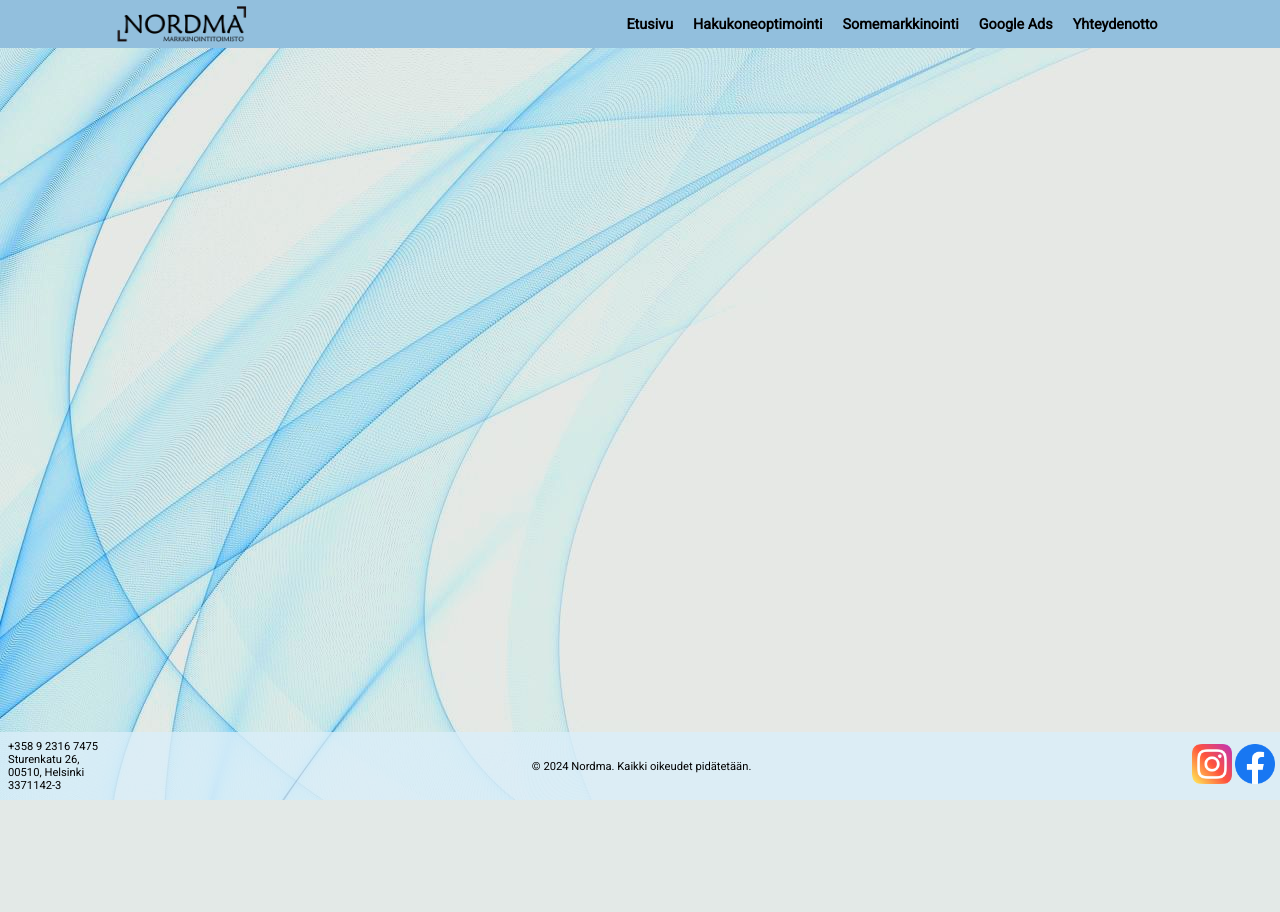
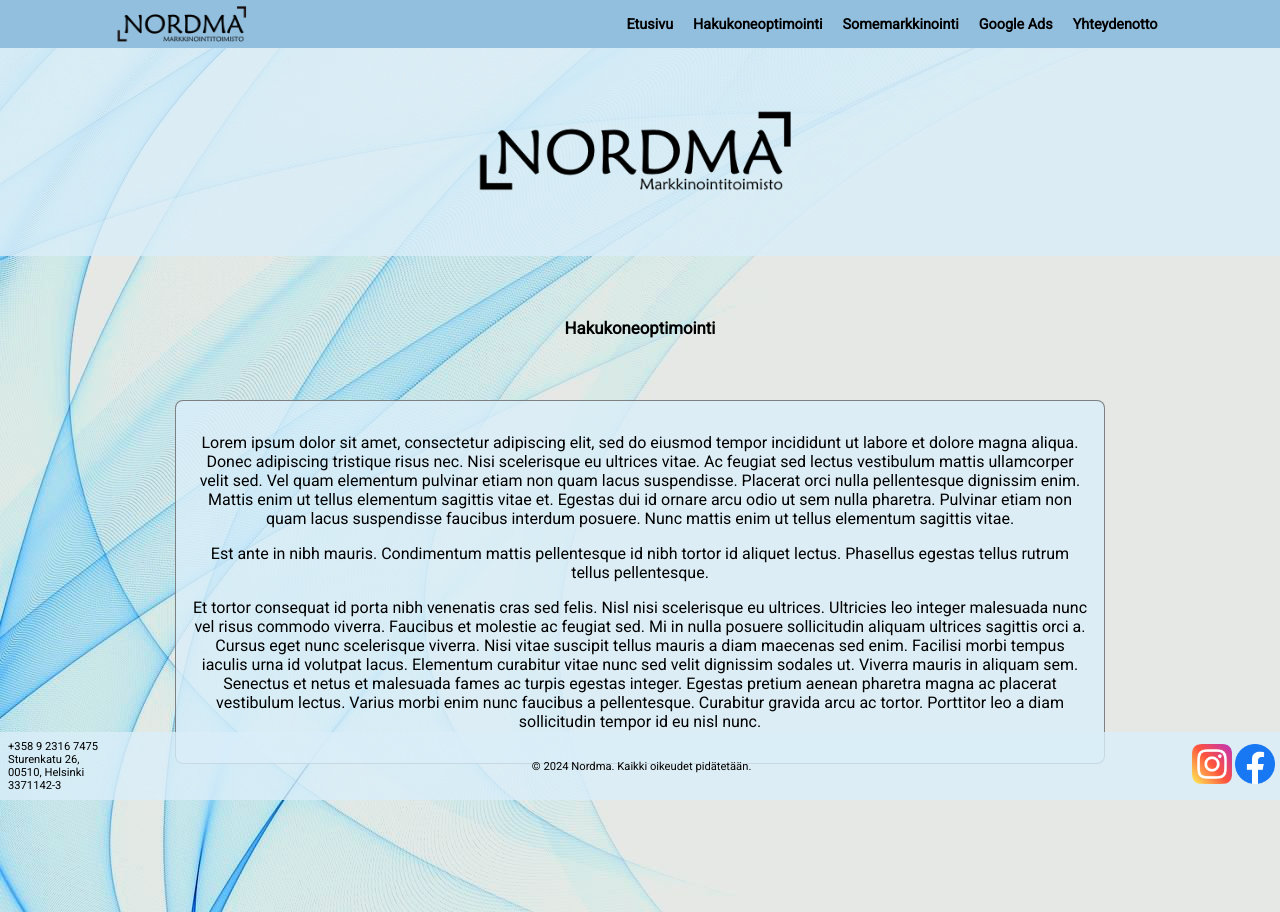
Before and after one commit to Wntri/html_css, a PHP site: page /hakukoneoptimointi.html in a window 1280 px wide. Before the commit the page ends 800 px from the top, so only its background shows below. Run offline with PHP 8.4, Linux system fonts and the light colour scheme.

Commit message:
Hakukoneoptimointi sivun sisältö.
Luotu sivulle sisältöä vaativat elementit. article-head sekä article.

bigbox otettu suoraan etusivulta. Tarvitsee muokata google seo kuva logon tilalle.

```diff
--- a/hakukoneoptimointi.html
+++ b/hakukoneoptimointi.html
@@ -50,9 +50,28 @@
     </header>
 
     <main>
+        <div class="big-box">
+            <img src="img/nordma-header-1980x480-transparent.webp" alt="Nordma Header">
+        </div>
+        <section class="article-head">
+            <h2>Hakukoneoptimointi</h2>
+        </section>
 
-        <section>
+        <section class="article">
 
+            <p>Lorem ipsum dolor sit amet, consectetur adipiscing elit, sed do eiusmod tempor incididunt ut labore et dolore magna aliqua. Donec adipiscing tristique risus nec.
+                Nisi scelerisque eu ultrices vitae.
+                Ac feugiat sed lectus vestibulum mattis ullamcorper velit sed. Vel quam elementum pulvinar etiam non quam lacus suspendisse. Placerat orci nulla pellentesque dignissim enim. Mattis enim ut tellus elementum sagittis vitae et. Egestas dui id ornare arcu odio ut sem nulla pharetra. Pulvinar etiam non quam lacus suspendisse faucibus interdum posuere.
+                Nunc mattis enim ut tellus elementum sagittis vitae.
+            </p>
+
+            <p> Est ante in nibh mauris. Condimentum mattis pellentesque id nibh tortor id aliquet lectus. Phasellus egestas tellus rutrum tellus pellentesque.</p>
+
+            <p> Et tortor consequat id porta nibh venenatis cras sed felis. Nisl nisi scelerisque eu ultrices. Ultricies leo integer malesuada nunc vel risus commodo viverra. Faucibus et molestie ac feugiat sed.
+                Mi in nulla posuere sollicitudin aliquam ultrices sagittis orci a. Cursus eget nunc scelerisque viverra. Nisi vitae suscipit tellus mauris a diam maecenas sed enim. Facilisi morbi tempus iaculis urna id volutpat lacus. Elementum curabitur vitae nunc sed velit dignissim sodales ut. Viverra mauris in aliquam sem.
+                Senectus et netus et malesuada fames ac turpis egestas integer.
+                Egestas pretium aenean pharetra magna ac placerat vestibulum lectus. Varius morbi enim nunc faucibus a pellentesque. Curabitur gravida arcu ac tortor. Porttitor leo a diam sollicitudin tempor id eu nisl nunc.
+            </p>
 
         </section>
 
--- a/styles.css
+++ b/styles.css
@@ -107,6 +107,23 @@ img {
 .content-box {
     width: 15%; /* Adjust the width as needed for smaller screens */
 }
+.article-head{
+    margin-top: 3rem;
+    text-align: center;
+    width: 100%;
+}
+.article{
+    width: 70%;
+    margin: 3rem auto;
+    padding: 1rem;
+    background-color: #ffffff;
+    background-color: rgba(218, 238, 249, 0.8);
+    border: 0.10rem solid rgb(102, 102, 102, 0.8);
+    border-radius: 0.5rem;
+    font-size: medium;
+    text-align: center;
+
+}
 
 /* Footer Styles */
 footer {
```
